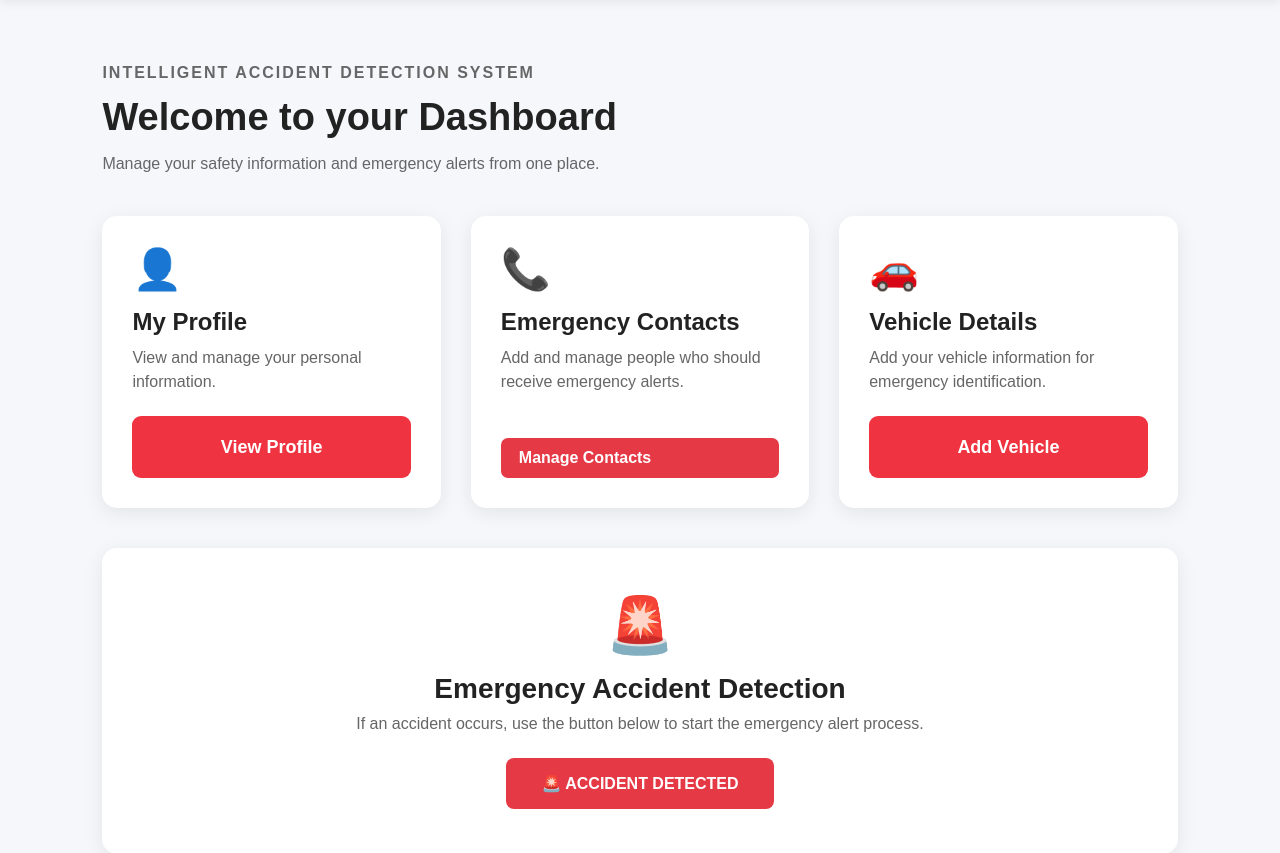
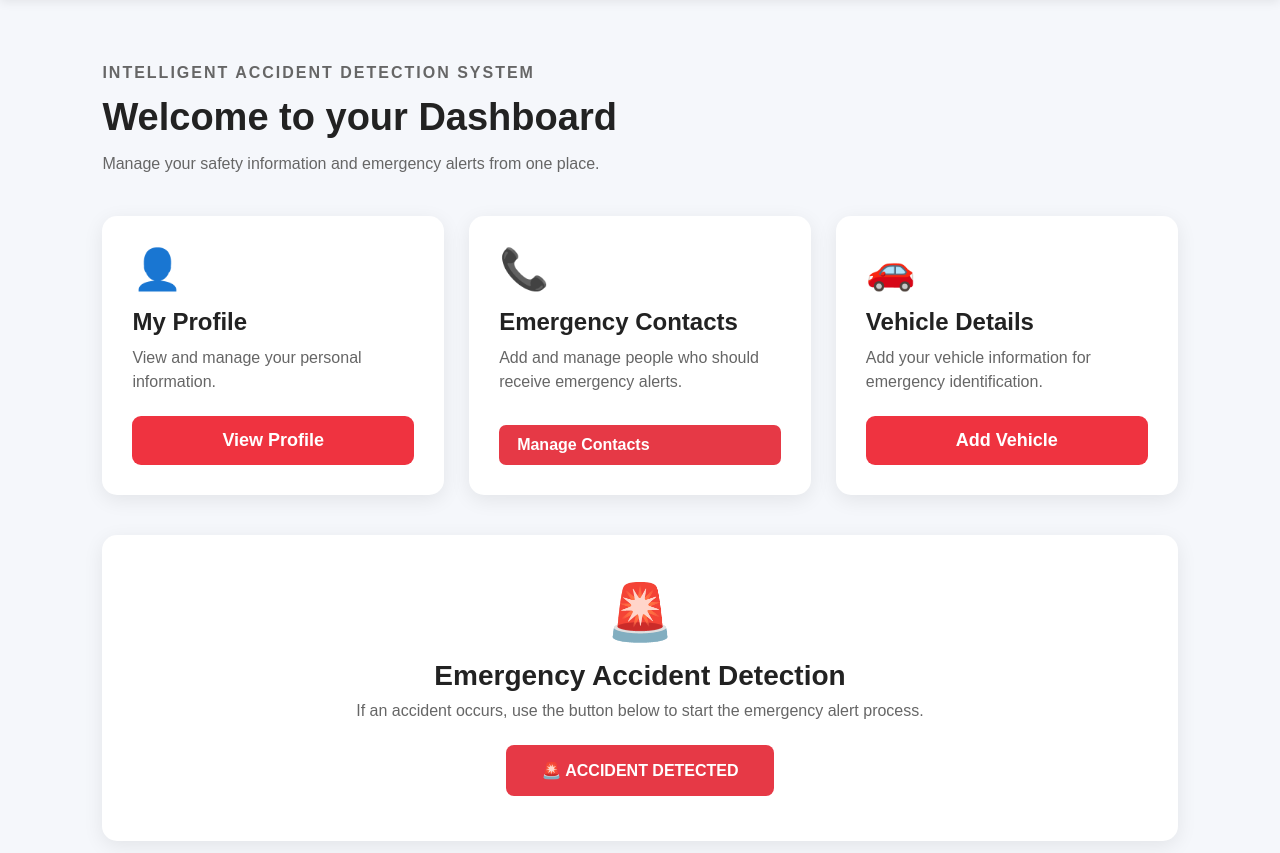
Before and after one commit to mohdfaisal20060786-afk/SafeRide, a Flask app: page /dashboard in a window 1280 px wide. Shown: the part 70-923 px from the top of the page. Run offline with Flask 3, Linux system fonts and the light colour scheme; the visitor is signed in with stand-in values (Sample User, id 1); some libraries are stand-ins or nearby versions.

Commit message:
Fix dashboard layout and button sizes

```diff
--- a/static/css/dashboard.css
+++ b/static/css/dashboard.css
@@ -126,7 +126,21 @@ body {
     margin-bottom: 20px;
 }
 
+.card button {
+    border: none;
 
+    background: #e63946;
+
+    color: white;
+
+    padding: 11px 18px;
+
+    border-radius: 7px;
+
+    cursor: pointer;
+
+    font-weight: bold;
+}
 
 
 /* Accident Section */
@@ -323,7 +337,7 @@ footer {
     border-radius: 9px;
     font-size: 16px;
     font-weight: bold;
-    margin-top: 15px;
+    margin-top: 20px;
     transition: 0.2s ease;
 }
 
@@ -335,21 +349,19 @@ footer {
 .profile-button,
 .contacts-button,
 .vehicle-button {
-    display: flex;
-    align-items: center;
-    justify-content: center;
-
+    display: block;
     width: 100%;
-    height: 62px;
     box-sizing: border-box;
 
+    padding: 14px 20px;
     margin-top: 20px;
-    padding: 0 20px;
 
     background: #ef3340;
     color: white;
 
+    text-align: center;
     text-decoration: none;
+
     border: none;
     border-radius: 9px;
 
@@ -358,43 +370,3 @@ footer {
 
     cursor: pointer;
 }
-
-.cards {
-    display: grid;
-    grid-template-columns: repeat(3, minmax(0, 1fr));
-    gap: 30px;
-    width: 100%;
-    box-sizing: border-box;
-}
-
-.card {
-    width: 100%;
-    min-width: 0;
-    box-sizing: border-box;
-}
-
-.profile-button,
-.contacts-button,
-.vehicle-button {
-    display: flex;
-    align-items: center;
-    justify-content: center;
-
-    width: 100%;
-    height: 62px;
-    box-sizing: border-box;
-
-    margin-top: 20px;
-    padding: 0 20px;
-
-    background: #ef3340;
-    color: white;
-    text-decoration: none;
-
-    border: none;
-    border-radius: 9px;
-
-    font-size: 18px;
-    font-weight: bold;
-    cursor: pointer;
-}
```
